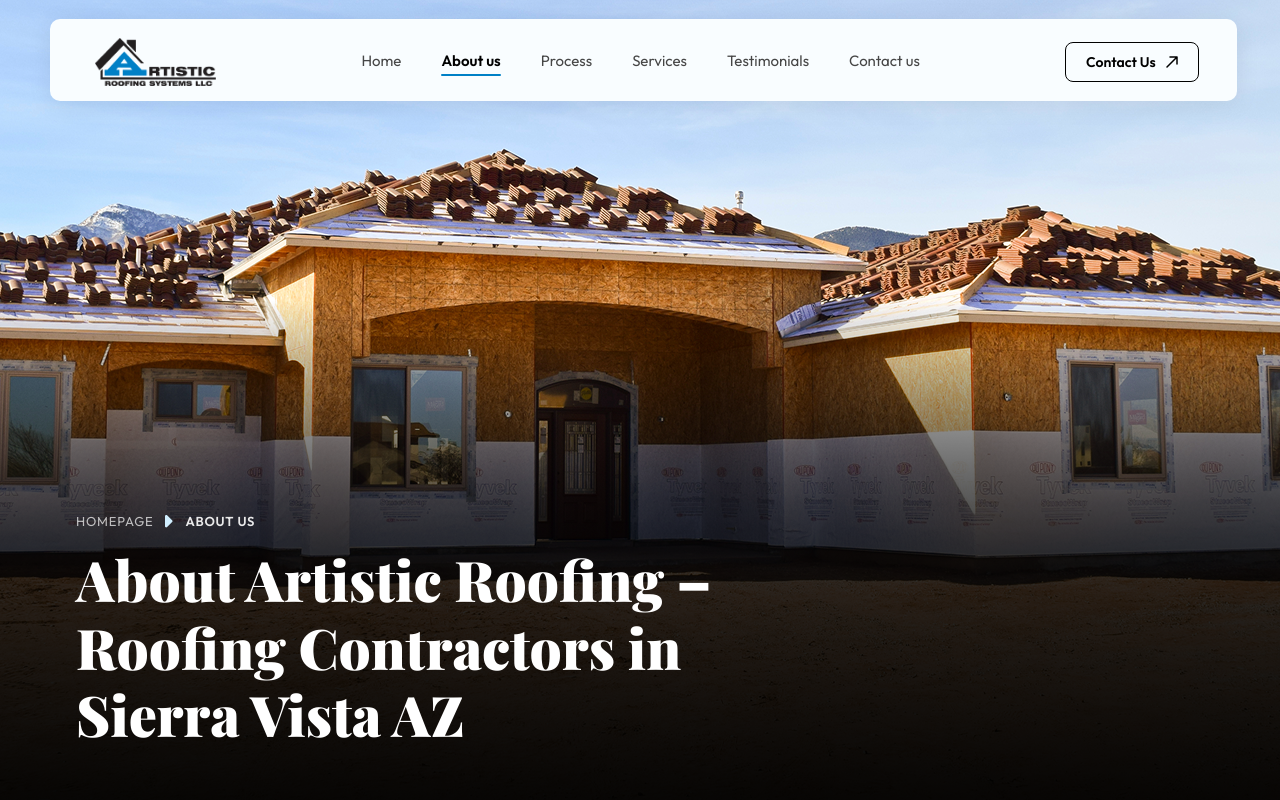
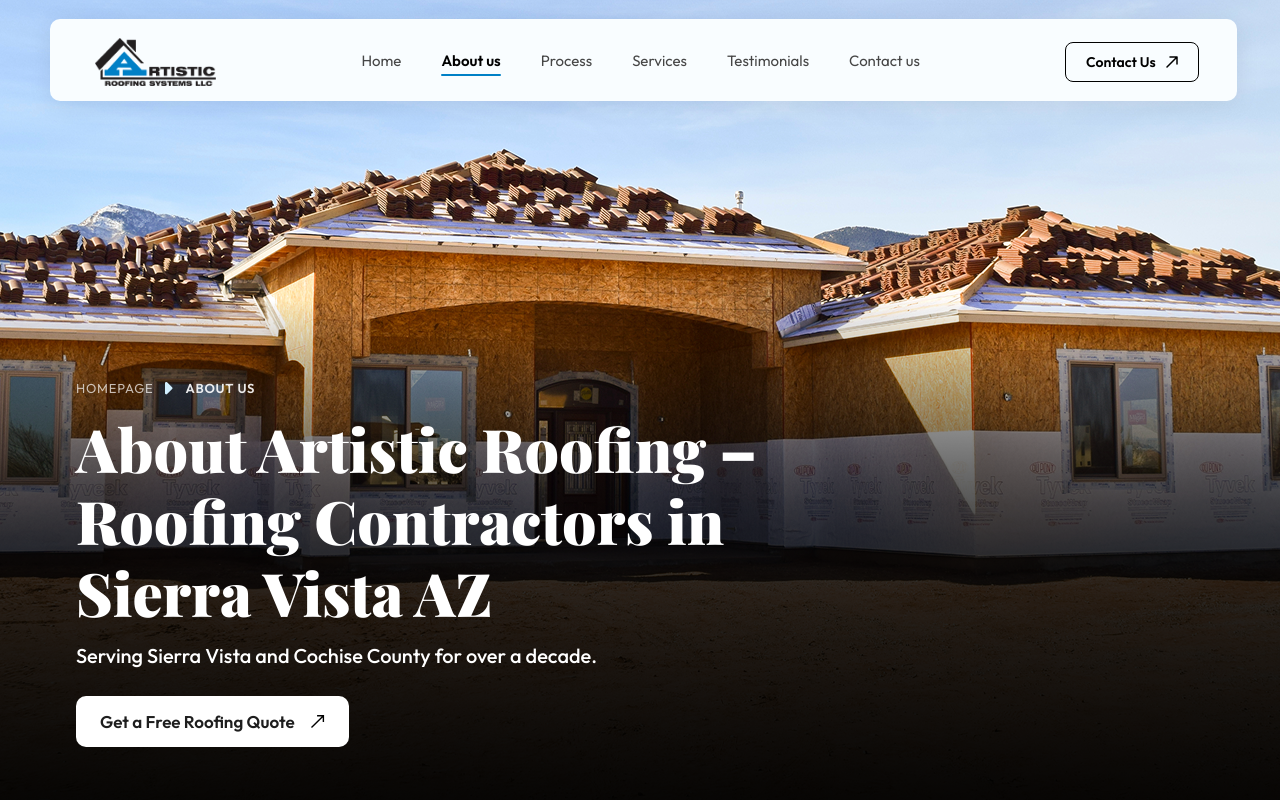
Before and after one commit to ateeq-brandiron/artistic-roofing, a React (Create React App) app: page /about in a window 1280 px wide. Shown: the top 800 px of the page. Built offline with nearby package versions, Linux system fonts and the light colour scheme; a web font is replaced by a local one.

Commit message:
Match inner page heroes to home: h1 60px, add tagline and white CTA button to all inner pages
Co-Authored-By: Claude Sonnet 4.6 <noreply@anthropic.com>
Claude-Session: https://claude.ai/code/session_01AzAyDYa212PY6roh7PqBcG

```diff
--- a/src/pages/AboutPage.jsx
+++ b/src/pages/AboutPage.jsx
@@ -125,14 +125,21 @@ export default function AboutPage() {
           position: 'relative',
           fontFamily: 'Playfair Display, serif',
           fontWeight: 900,
-          fontSize: 56,
+          fontSize: 60,
           lineHeight: '120%',
           color: '#fff',
-          margin: 0,
+          margin: '0 0 16px',
           maxWidth: 700,
         }}>
           About Artistic Roofing – Roofing Contractors in Sierra Vista AZ
         </h1>
+        <p style={{ position: 'relative', fontFamily: 'Outfit, sans-serif', fontWeight: 500, fontSize: 20, lineHeight: '120%', color: '#fff', margin: '0 0 28px' }}>
+          Serving Sierra Vista and Cochise County for over a decade.
+        </p>
+        <Link to="/contact" style={{ position: 'relative', display: 'inline-flex', alignItems: 'center', gap: 16, padding: '15px 24px', background: '#fff', borderRadius: 10, fontFamily: 'Outfit, sans-serif', fontWeight: 600, fontSize: 17, color: '#1e1e1e', textDecoration: 'none', whiteSpace: 'nowrap' }}>
+          Get a Free Roofing Quote
+          <img src="/img/call-made-2.svg" alt="" style={{ width: 14, height: 14 }} />
+        </Link>
       </section>
 
       {/* ── Ticker ── */}
--- a/src/pages/ContactPage.jsx
+++ b/src/pages/ContactPage.jsx
@@ -40,14 +40,21 @@ export default function ContactPage() {
           position: 'relative',
           fontFamily: 'Playfair Display, serif',
           fontWeight: 900,
-          fontSize: 56,
+          fontSize: 60,
           lineHeight: '120%',
           color: '#fff',
-          margin: 0,
+          margin: '0 0 16px',
           maxWidth: 620,
         }}>
           Contact Artistic Roofing Systems in Sierra Vista AZ
         </h1>
+        <p style={{ position: 'relative', fontFamily: 'Outfit, sans-serif', fontWeight: 500, fontSize: 20, lineHeight: '120%', color: '#fff', margin: '0 0 28px' }}>
+          We're ready to help — reach out for a free estimate today.
+        </p>
+        <a href="tel:5204586781" style={{ position: 'relative', display: 'inline-flex', alignItems: 'center', gap: 16, padding: '15px 24px', background: '#fff', borderRadius: 10, fontFamily: 'Outfit, sans-serif', fontWeight: 600, fontSize: 17, color: '#1e1e1e', textDecoration: 'none', whiteSpace: 'nowrap' }}>
+          Call 520-458-6781
+          <img src="/img/call-made-2.svg" alt="" style={{ width: 14, height: 14 }} />
+        </a>
       </section>
 
       {/* ── Ticker ── */}
--- a/src/pages/ProcessPage.jsx
+++ b/src/pages/ProcessPage.jsx
@@ -74,14 +74,21 @@ export default function ProcessPage() {
           position: 'relative',
           fontFamily: 'Playfair Display, serif',
           fontWeight: 900,
-          fontSize: 56,
+          fontSize: 60,
           lineHeight: '120%',
           color: '#fff',
-          margin: 0,
+          margin: '0 0 16px',
           maxWidth: 620,
         }}>
           What to Expect During Your Installation Process
         </h1>
+        <p style={{ position: 'relative', fontFamily: 'Outfit, sans-serif', fontWeight: 500, fontSize: 20, lineHeight: '120%', color: '#fff', margin: '0 0 28px' }}>
+          Simple, transparent, and stress-free from start to finish.
+        </p>
+        <Link to="/contact" style={{ position: 'relative', display: 'inline-flex', alignItems: 'center', gap: 16, padding: '15px 24px', background: '#fff', borderRadius: 10, fontFamily: 'Outfit, sans-serif', fontWeight: 600, fontSize: 17, color: '#1e1e1e', textDecoration: 'none', whiteSpace: 'nowrap' }}>
+          Start Your Project Today
+          <img src="/img/call-made-2.svg" alt="" style={{ width: 14, height: 14 }} />
+        </Link>
       </section>
 
       {/* ── Ticker ── */}
--- a/src/pages/ServicesPage.jsx
+++ b/src/pages/ServicesPage.jsx
@@ -199,14 +199,21 @@ export default function ServicesPage() {
           position: 'relative',
           fontFamily: 'Playfair Display, serif',
           fontWeight: 900,
-          fontSize: 56,
+          fontSize: 60,
           lineHeight: '120%',
           color: '#fff',
-          margin: 0,
+          margin: '0 0 16px',
           maxWidth: 580,
         }}>
           Roofing Services in Sierra Vista AZ
         </h1>
+        <p style={{ position: 'relative', fontFamily: 'Outfit, sans-serif', fontWeight: 500, fontSize: 20, lineHeight: '120%', color: '#fff', margin: '0 0 28px' }}>
+          Residential, commercial, and custom solutions built for Arizona.
+        </p>
+        <Link to="/contact" style={{ position: 'relative', display: 'inline-flex', alignItems: 'center', gap: 16, padding: '15px 24px', background: '#fff', borderRadius: 10, fontFamily: 'Outfit, sans-serif', fontWeight: 600, fontSize: 17, color: '#1e1e1e', textDecoration: 'none', whiteSpace: 'nowrap' }}>
+          Request a Free Estimate
+          <img src="/img/call-made-2.svg" alt="" style={{ width: 14, height: 14 }} />
+        </Link>
       </section>
 
       {/* ── Ticker ── */}
--- a/src/pages/TestimonialsPage.jsx
+++ b/src/pages/TestimonialsPage.jsx
@@ -158,14 +158,21 @@ export default function TestimonialsPage() {
           position: 'relative',
           fontFamily: 'Playfair Display, serif',
           fontWeight: 900,
-          fontSize: 56,
+          fontSize: 60,
           lineHeight: '120%',
           color: '#fff',
-          margin: 0,
+          margin: '0 0 16px',
           maxWidth: 700,
         }}>
           Artistic Roofing Systems: Roofing Company Reviews in Sierra Vista AZ
         </h1>
+        <p style={{ position: 'relative', fontFamily: 'Outfit, sans-serif', fontWeight: 500, fontSize: 20, lineHeight: '120%', color: '#fff', margin: '0 0 28px' }}>
+          See why homeowners across Cochise County choose us.
+        </p>
+        <Link to="/contact" style={{ position: 'relative', display: 'inline-flex', alignItems: 'center', gap: 16, padding: '15px 24px', background: '#fff', borderRadius: 10, fontFamily: 'Outfit, sans-serif', fontWeight: 600, fontSize: 17, color: '#1e1e1e', textDecoration: 'none', whiteSpace: 'nowrap' }}>
+          Request Your Free Roofing Quote
+          <img src="/img/call-made-2.svg" alt="" style={{ width: 14, height: 14 }} />
+        </Link>
       </section>
 
       {/* ── Ticker ── */}
```
